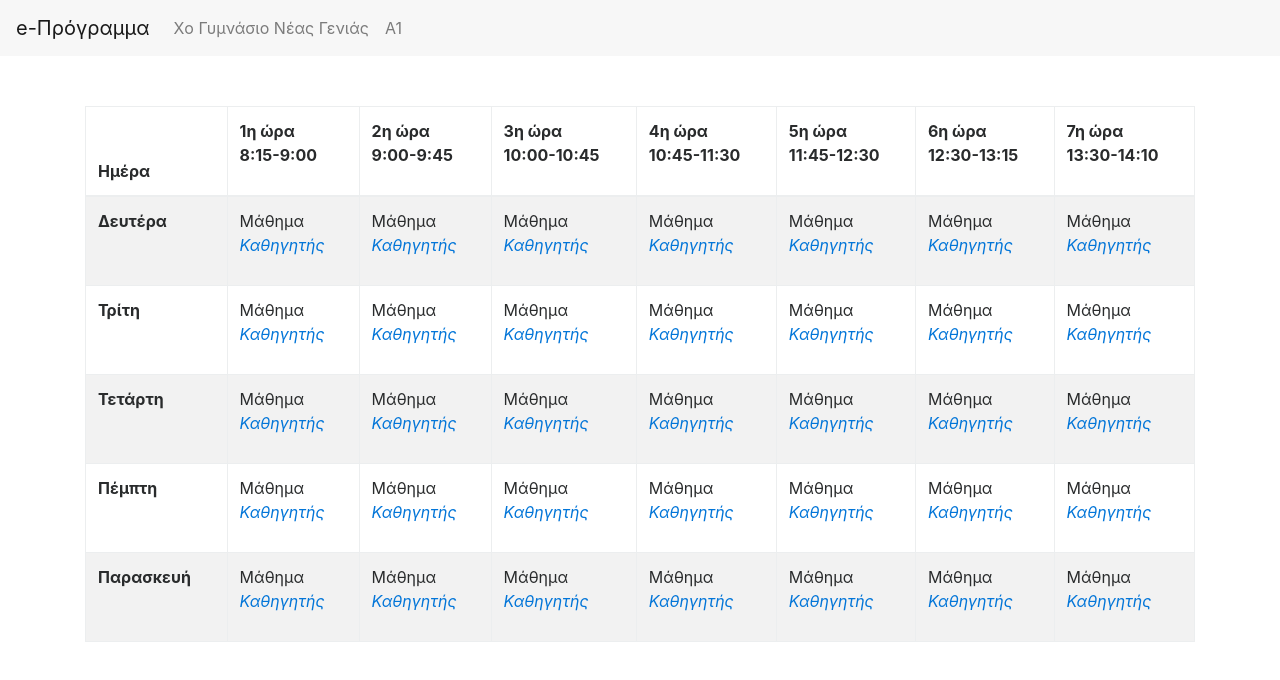
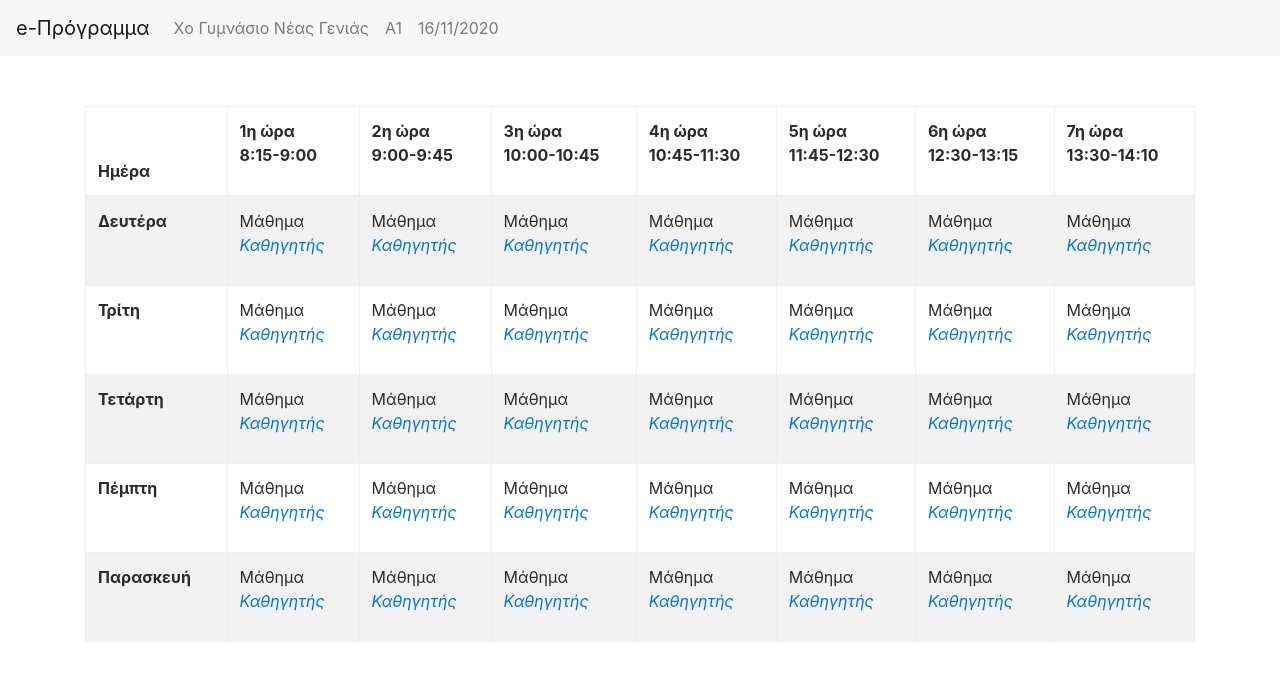
Before and after one commit to SpiralOutDotEu/e-programma, a plain HTML site: page index.html in a window 1280 px wide. Drawn offline with nearby package versions, Linux system fonts and the light colour scheme; a script that the page names is missing.

Commit message:
add date in nav bar

```diff
--- a/index.html
+++ b/index.html
@@ -47,6 +47,9 @@
                 </li>
                 <li class="nav-item">
                     <a class="nav-link" href="#">Α1</a>
+                </li>
+                <li class="nav-item">
+                    <a class="nav-link" href="#">16/11/2020</a>
                 </li>
             </ul>
     </nav>
```
